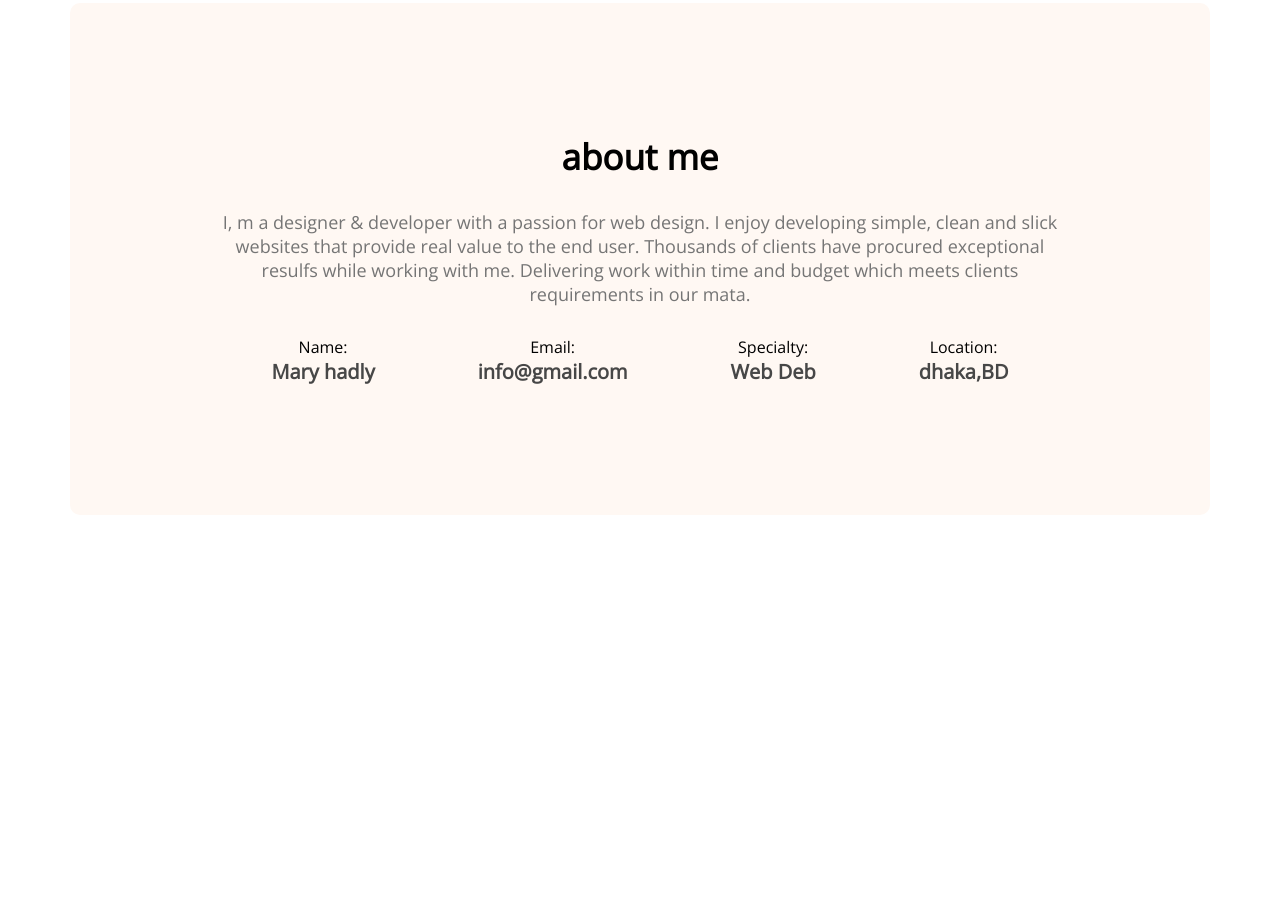
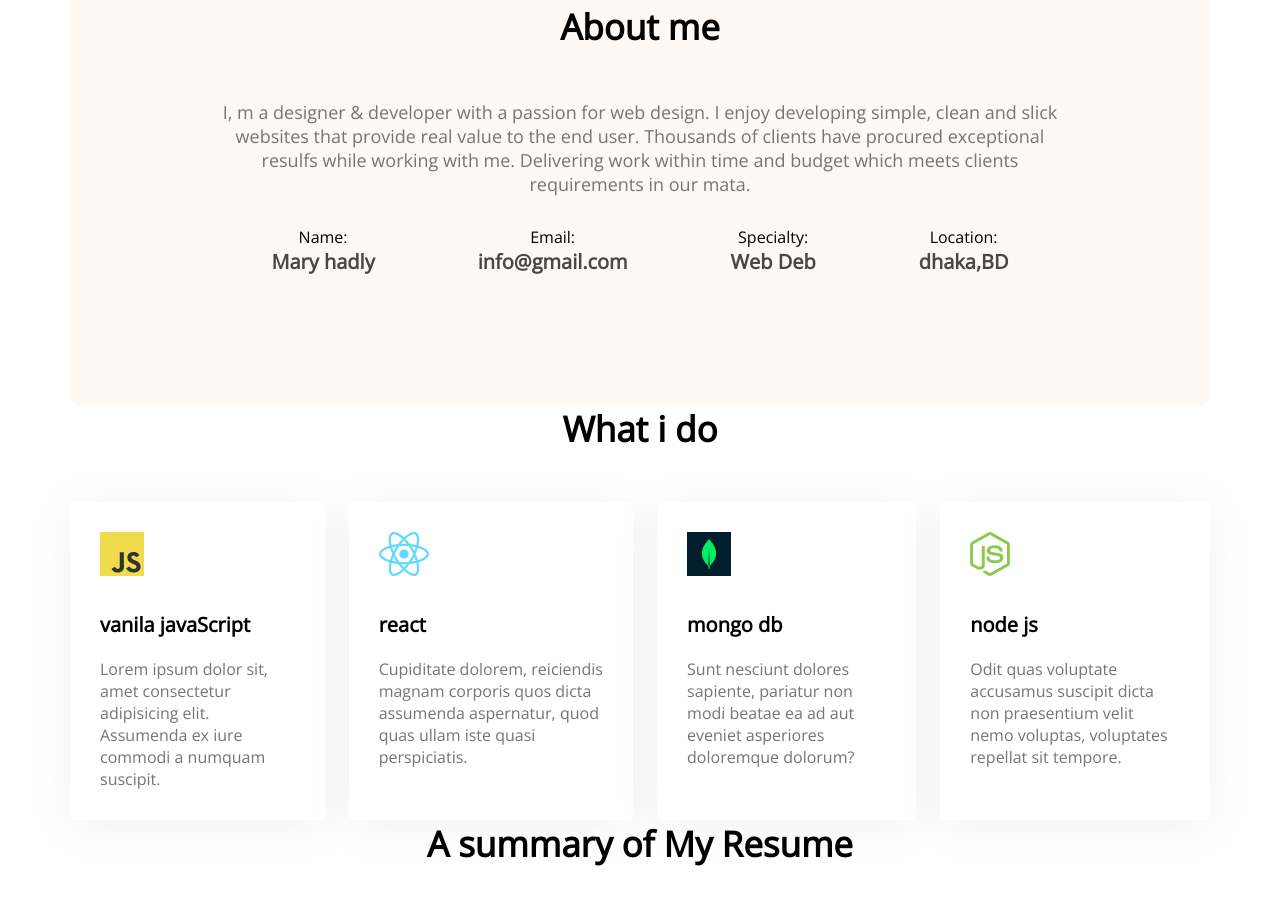
Before and after one commit to mamunkhan20053/developer-portfolio, a plain HTML site: page index.html in a window 1280 px wide. Shown: the part 967-1872 px from the top of the page. Before the commit the page ends 1482 px from the top, so only its background shows below. Drawn offline with nearby package versions, Linux system fonts and the light colour scheme.

Commit message:
added skills content

```diff
--- a/index.html
+++ b/index.html
@@ -35,7 +35,7 @@
     </header>
     <main>
         <section class="about">
-            <h3 class="section-title">about me</h3>
+            <h3 class="section-title">About me</h3>
             <p class="section-description">I, m a designer & developer with a passion for web design. I enjoy developing simple, clean and slick websites that provide real value to the end user. Thousands of clients have procured exceptional resulfs while working with me. Delivering work within time and budget which meets clients requirements in our mata.</p>
             <div class="about-info-container">
                     <div class="about-info">
@@ -58,6 +58,44 @@
 
 
         </section>
+        <!-- what i do section -->
+        <section class="what-i-do">
+            <h3 class="section-title">What i do</h3>
+            <!-- .skills-container>.skill*4>img+p.skill-title+p.skill-description>lorem15 -->
+            <div class="skills-container">
+                <div class="skill">
+                    <img src="images/icons/js.png" alt="">
+                    <p class="skill-title">vanila javaScript</p>
+                    <p class="skill-description">Lorem ipsum dolor sit, amet consectetur adipisicing elit. Assumenda ex iure commodi a numquam suscipit.</p>
+                </div>
+                <div class="skill">
+                    <img src="images/icons/react.png" alt="">
+                    <p class="skill-title">react</p>
+                    <p class="skill-description">Cupiditate dolorem, reiciendis magnam corporis quos dicta assumenda aspernatur, quod quas ullam iste quasi perspiciatis.</p>
+                </div>
+                <div class="skill">
+                    <img src="images/icons/mongo.png" alt="">
+                    <p class="skill-title">mongo db</p>
+                    <p class="skill-description">Sunt nesciunt dolores sapiente, pariatur non modi beatae ea ad aut eveniet asperiores doloremque dolorum?</p>
+                </div>
+                <div class="skill">
+                    <img src="images/icons/nodejs.png" alt="">
+                    <p class="skill-title">node js</p>
+                    <p class="skill-description">Odit quas voluptate accusamus suscipit dicta non praesentium velit nemo voluptas, voluptates repellat sit tempore.</p>
+                </div>
+            </div>
+
+        </section>
+        <!-- resume section -->
+        <section class="resume">
+            <h3 class="section-title">A summary of My Resume</h3>
+            <div class="resume-content">
+                <div>
+
+                </div>
+            </div>
+
+        </section>
 
     </main>
     <footer>
--- a/style/portfolio.css
+++ b/style/portfolio.css
@@ -80,8 +80,12 @@ main {
 }
 
 /* about section styles */
+.section{
+    margin-top: 130px;
+}
+
 .about {
-    margin-top: 130px;
+
     background: #FFF8F3;
     border-radius: 10px;
     padding: 130px 150px;
@@ -89,10 +93,11 @@ main {
 }
 
 .section-title {
+    text-align: center;
     font-weight: 700;
     font-size: 35px;
 
-    margin-bottom: 30px;
+    margin-bottom: 50px;
 }
 
 .section-description {
@@ -116,3 +121,24 @@ main {
     font-size: 20px;
     color: #474747;
 }
+/* what i do styles */
+.skills-container{
+    display: flex;
+    gap: 24px;
+}
+.skill{
+    background: #FFFFFF;
+box-shadow: 0px 6px 50px rgba(0, 0, 0, 0.06);
+border-radius: 5px;
+padding: 30px;
+}
+.skill-title{
+    font-weight: 700;
+font-size: 20px;
+margin-top: 30px;
+margin-bottom: 20px;
+}
+.skill-description{
+    color: #757575;
+}
+/* Resume styles */
```
